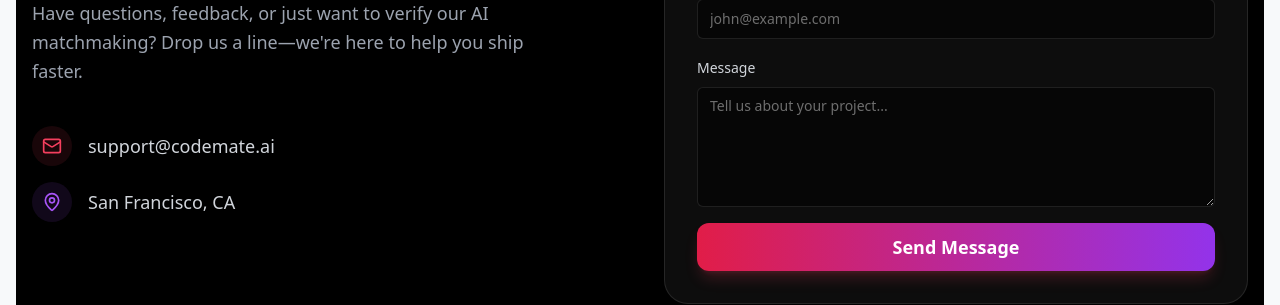
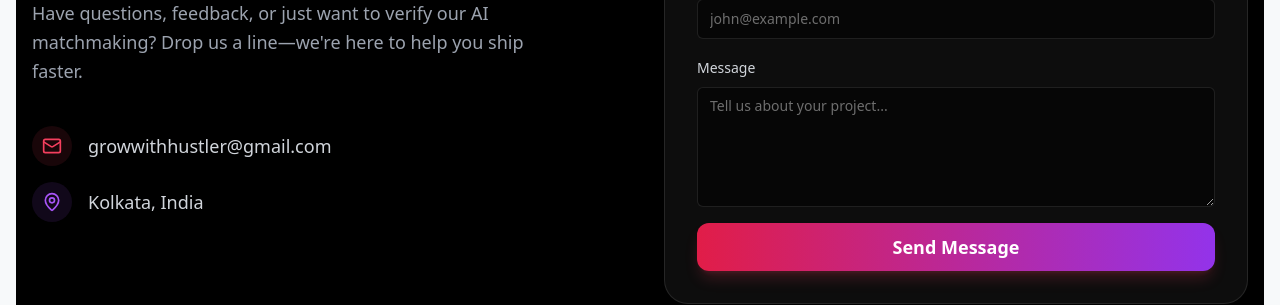
Before and after one commit to arunabha369/CodeMate, a React (Vite) app in the folder client/: page / in a window 1280 px wide. Shown: the part 2120-2425 px from the top of the page. Built offline with nearby package versions, Linux system fonts and the light colour scheme; no server answers.

Commit message:
chore: Update contact email and location on the landing page.

```diff
--- a/client/src/components/LandingPage.jsx
+++ b/client/src/components/LandingPage.jsx
@@ -152,13 +152,13 @@ const LandingPage = () => {
                                 <div className="h-10 w-10 rounded-full bg-rose-500/10 flex items-center justify-center text-rose-500">
                                     <Mail className="h-5 w-5" />
                                 </div>
-                                <span className="text-lg">support@codemate.ai</span>
+                                <span className="text-lg">growwithhustler@gmail.com</span>
                             </div>
                             <div className="flex items-center gap-4 text-gray-300">
                                 <div className="h-10 w-10 rounded-full bg-purple-500/10 flex items-center justify-center text-purple-500">
                                     <MapPin className="h-5 w-5" />
                                 </div>
-                                <span className="text-lg">San Francisco, CA</span>
+                                <span className="text-lg">Kolkata, India</span>
                             </div>
                         </div>
                     </div>
```
